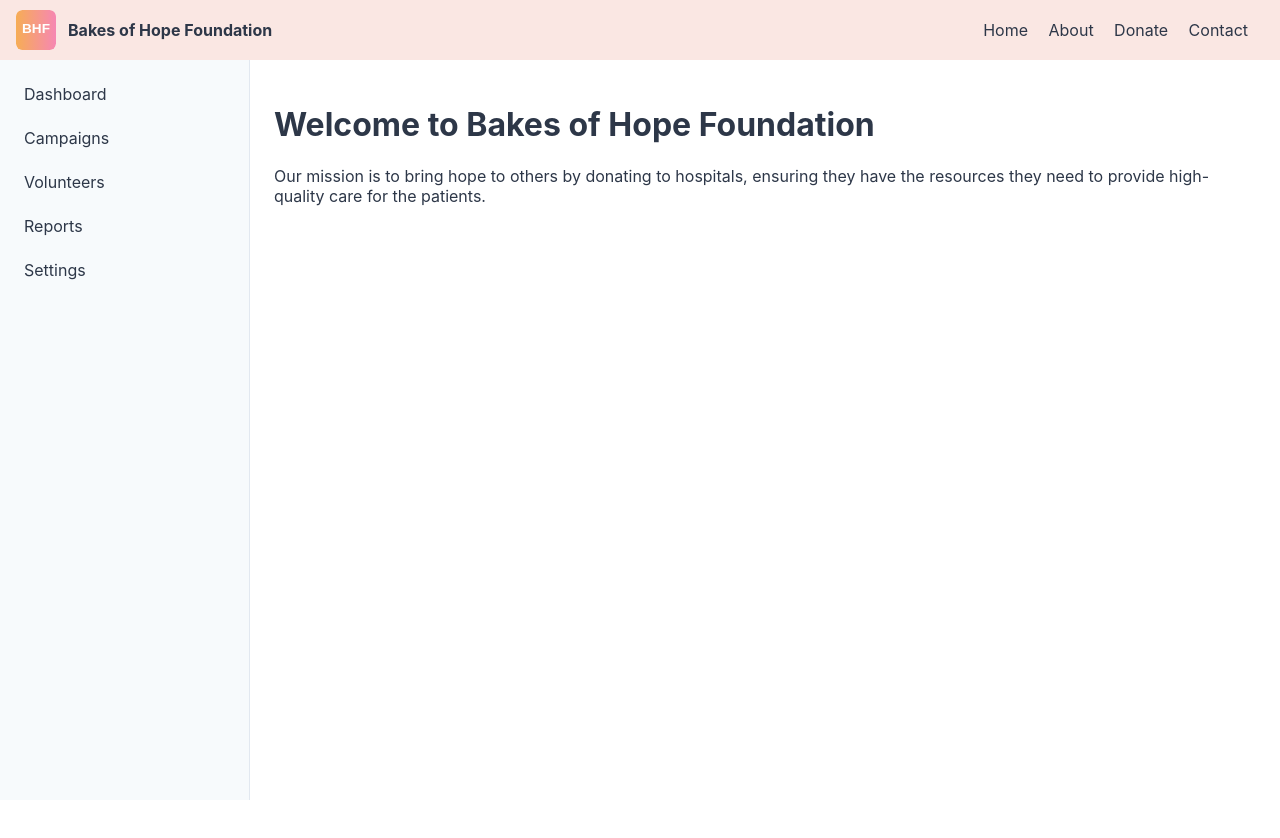
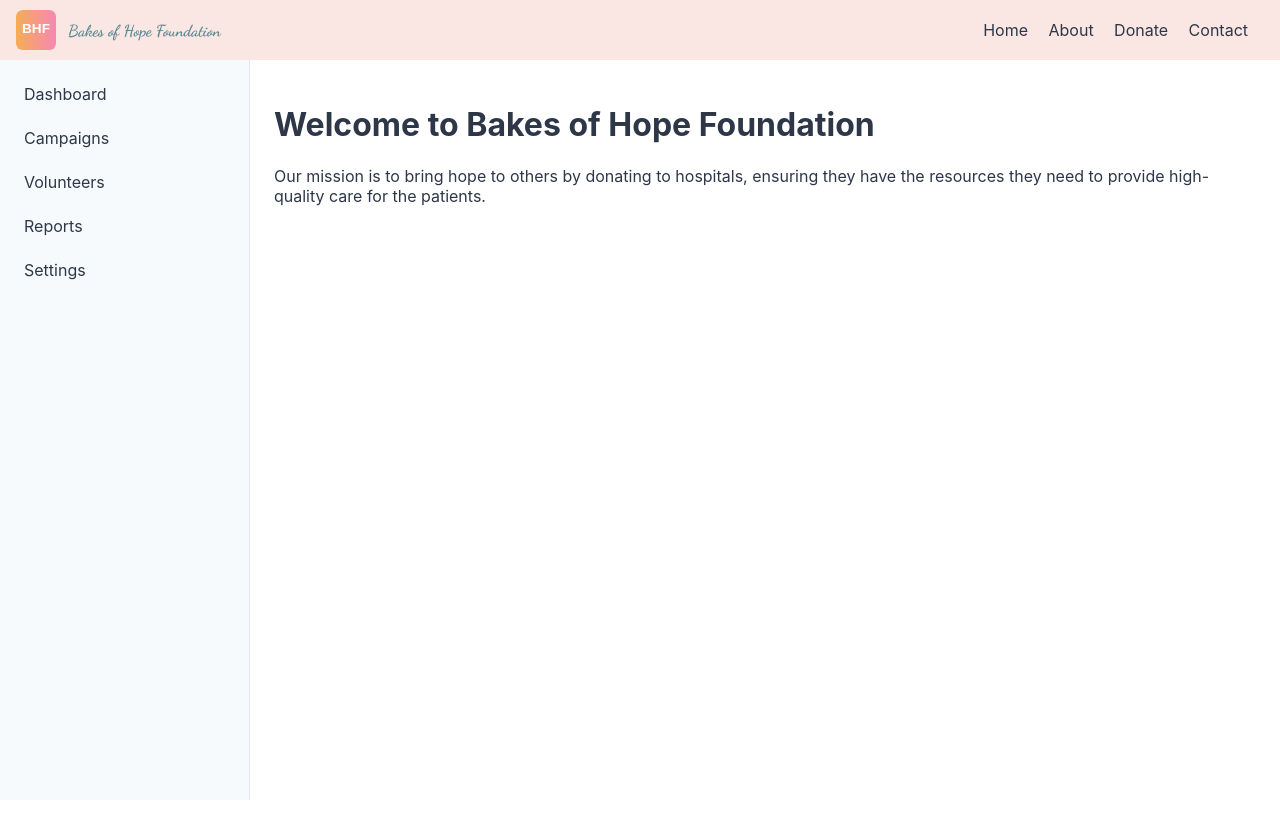
Before and after one commit to steffigeoffrey-maker/charity, a website: page index.html in a window 1280 px wide. Drawn offline with Linux system fonts and the light colour scheme.

Commit message:
Topbar brand: use Dancing Script and color #5a8893

```diff
--- a/styles.css
+++ b/styles.css
@@ -1,3 +1,5 @@
+@import url('https://fonts.googleapis.com/css2?family=Dancing+Script:wght@400;700&display=swap');
+
 :root{
   --primary:#fae7e3;
   --muted:#f7fafc;
@@ -6,7 +8,7 @@
 *{box-sizing:border-box}
 html,body{height:100%;margin:0;font-family:Inter, Roboto, -apple-system, system-ui, 'Segoe UI', Arial;font-size:16px;color:#2d3748}
 .topbar{position:fixed;top:0;left:0;right:0;height:60px;background:var(--primary);color:#2d3748;display:flex;align-items:center;justify-content:space-between;padding:0 16px;z-index:10}
-.brand{font-weight:700;display:flex;align-items:center}
+.brand{font-weight:700;display:flex;align-items:center;font-family:'Dancing Script', cursive;color:#5a8893}
 .topbar .logo{height:40px;width:auto;margin-right:12px;border-radius:6px}
 .topnav a{color:inherit;margin-right:16px;text-decoration:none}
 .menu-toggle{display:none;background:transparent;border:none;color:inherit;font-size:20px}
```
